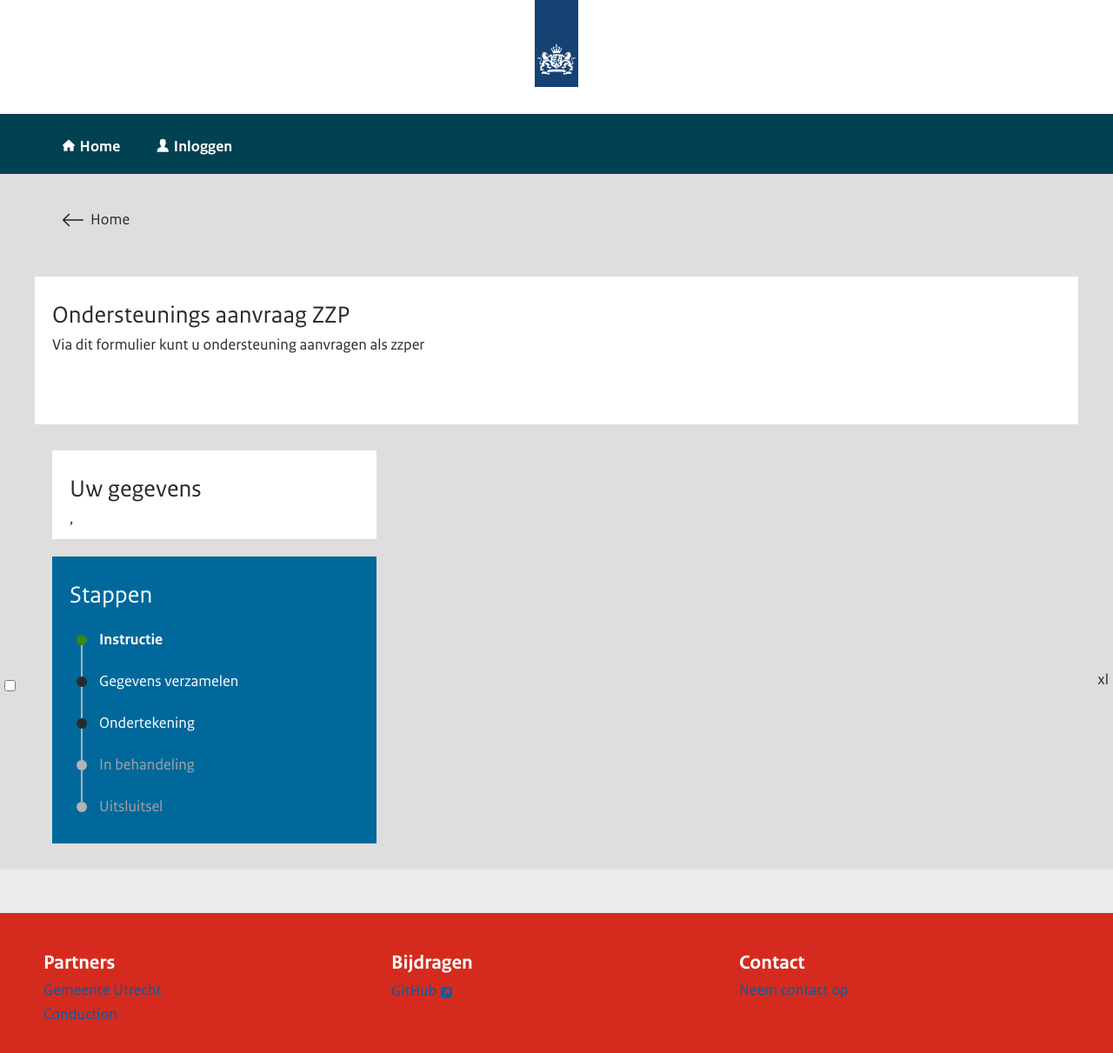
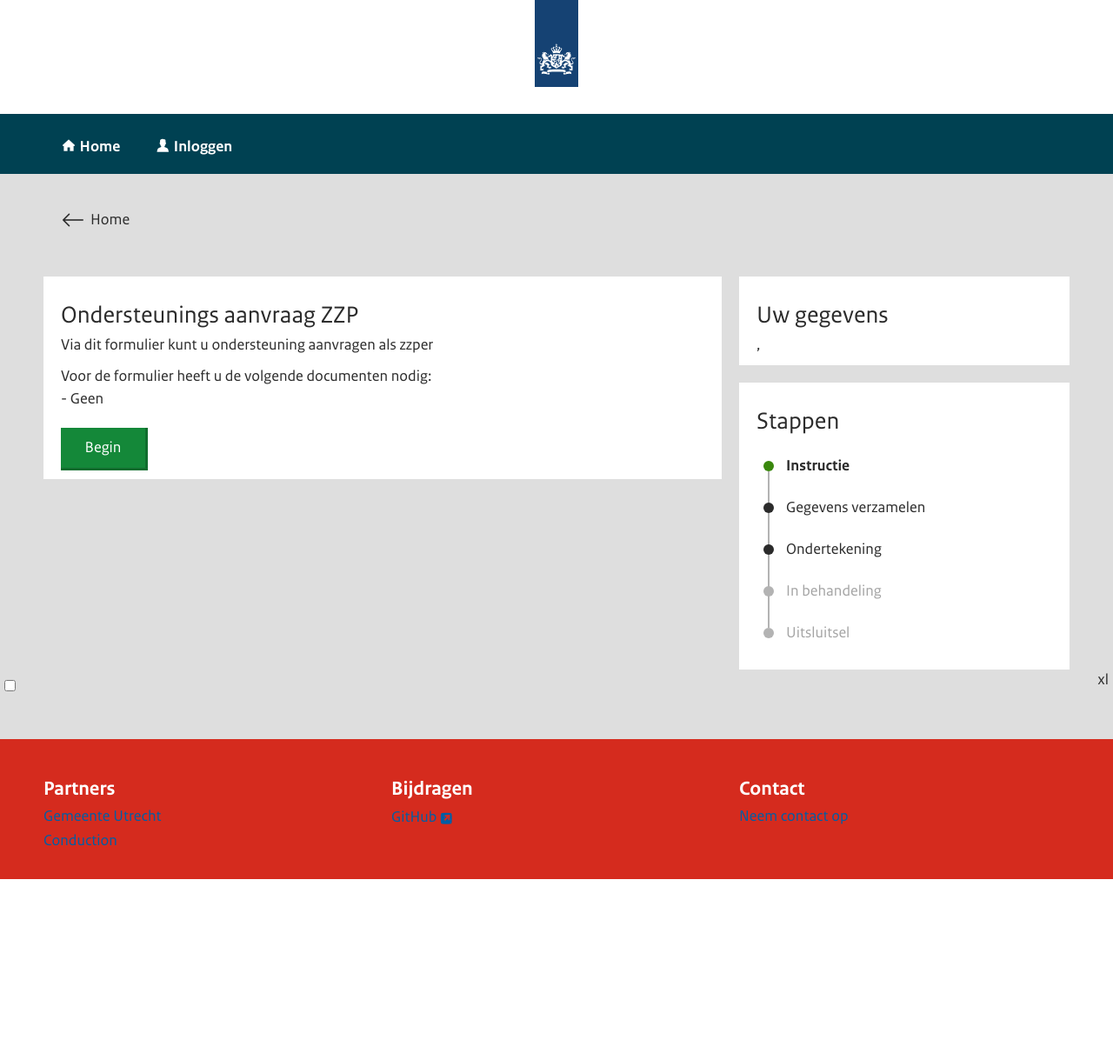
Before and after one commit to ConductionNL/corona-interface, a Symfony app: template api/templates/request/new.html.twig in a window 1280 px wide. Shown: the whole page at 87% size. After the commit the page ends 1011 px from the top, so only its background shows below. Run offline with Twig, Linux system fonts and the light colour scheme; the template is opened without the code that fills it, so the values that code supplies are empty; some libraries are stand-ins or nearby versions; some web fonts are replaced.

Commit message:
Graphical fixes

```diff
--- a/api/templates/default/index.html.twig
+++ b/api/templates/default/index.html.twig
@@ -46,7 +46,7 @@
                     <h2>Aanvraag doen</h2>
                     <ul class="list list--links list--chevrons">
                         <li>
-                            <a href="{{  path('app_request_new', { 'requestType': 'https://vtc.dev.zaakonline.nl/request_types/90ad9841-bb57-44ee-beaa-b3e0a144626e' }) }}">Ondersteunings aanvraag ZZPerw</a>
+                            <a href="{{  path('app_request_new', { 'requestType': 'https://vtc.dev.zaakonline.nl/request_types/90ad9841-bb57-44ee-beaa-b3e0a144626e' }) }}">Ondersteunings aanvraag ZZPers</a>
                         </li>
                     </ul>
 
--- a/api/templates/request/new.html.twig
+++ b/api/templates/request/new.html.twig
@@ -8,7 +8,7 @@
                 <header class="content__header">
                     <a class="backlink" href="{{ path('app_default_index') }}">Home</a>
                     <header class="content__header">
-                        <h1 class="content__header-title">{{ request.name }}</h1>
+                        <h1 class="content__header-title">{{ request.reference }}</h1>
                     </header>
                 </header>
             </div><!-- ./content -->
@@ -17,11 +17,18 @@
 
     <div class="row">
 
-            <div class="content-background" style="height: 170px;">
+        <div class="col-md-8  col-sm-12">
+
+            <div class="content-background">
             	<div class="content">
                     <h2>Ondersteunings aanvraag ZZP</h2>
 
-                    Via dit formulier kunt u ondersteuning aanvragen als zzper
+                    <p>Via dit formulier kunt u ondersteuning aanvragen als zzper</p>
+
+                    <p>Voor de formulier heeft u de volgende documenten nodig:<br>
+                    - Geen</p>
+
+                    <a class="btn" href="{{ path('app_request_data') }}">Begin</a>
 
                 </div><!-- /.content -->
             </div><!-- /.content-background -->
@@ -40,7 +47,7 @@
             <!-- Page Break -->
             <div style="height: 20px"></div>
 
-            <div class="content-background background--donkerblauw">
+            <div class="content-background">
                 <div class="content">
                     <h2>Stappen</h2>
                  	<ul class="list list--timeline list--timeline-compact">
```
Also changed, not shown: api/src/Controller/RequestController.php (+23 -4 lines), api/templates/request/data.html.twig (+7 -7 lines), api/templates/request/sign.html.twig (+7 -3 lines).
